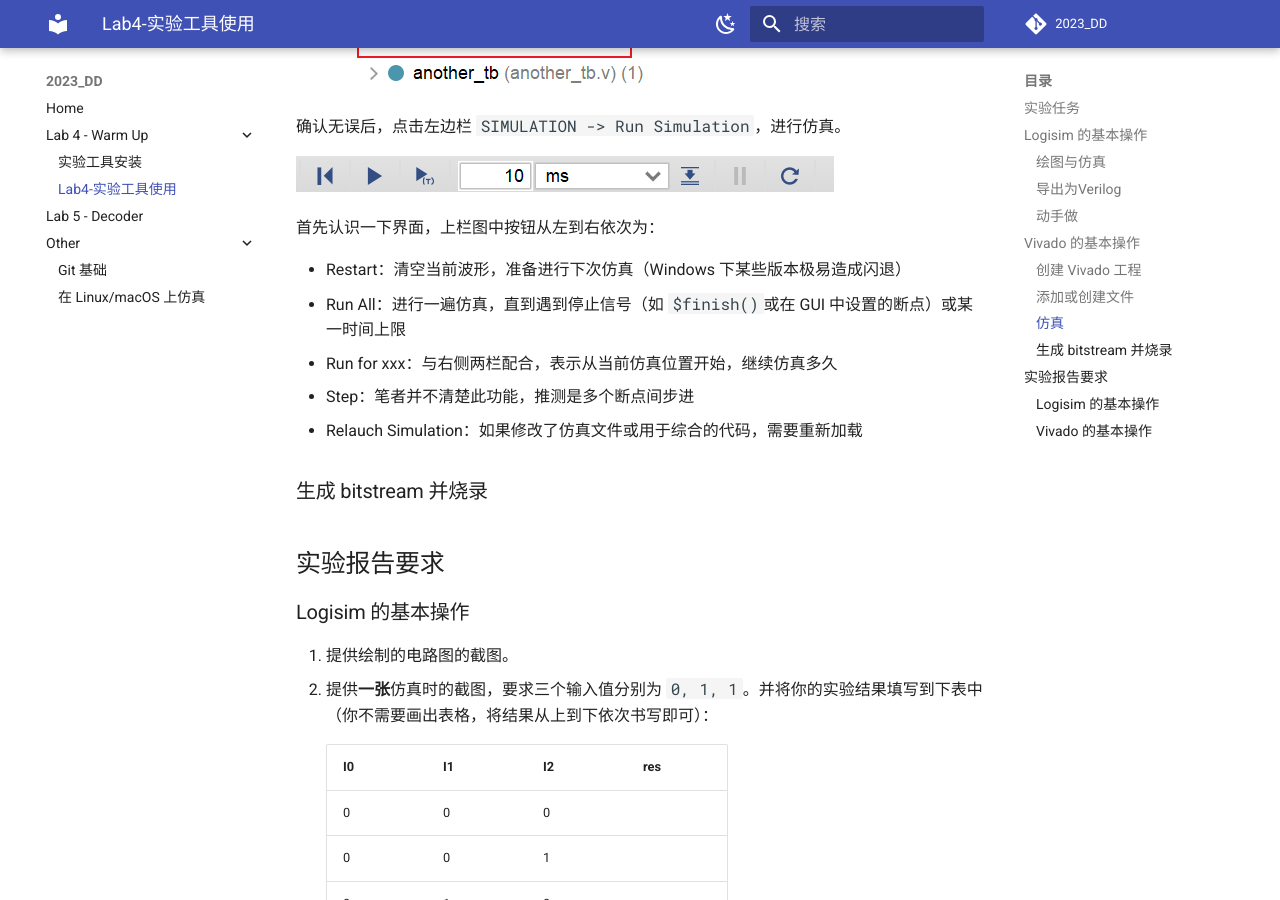
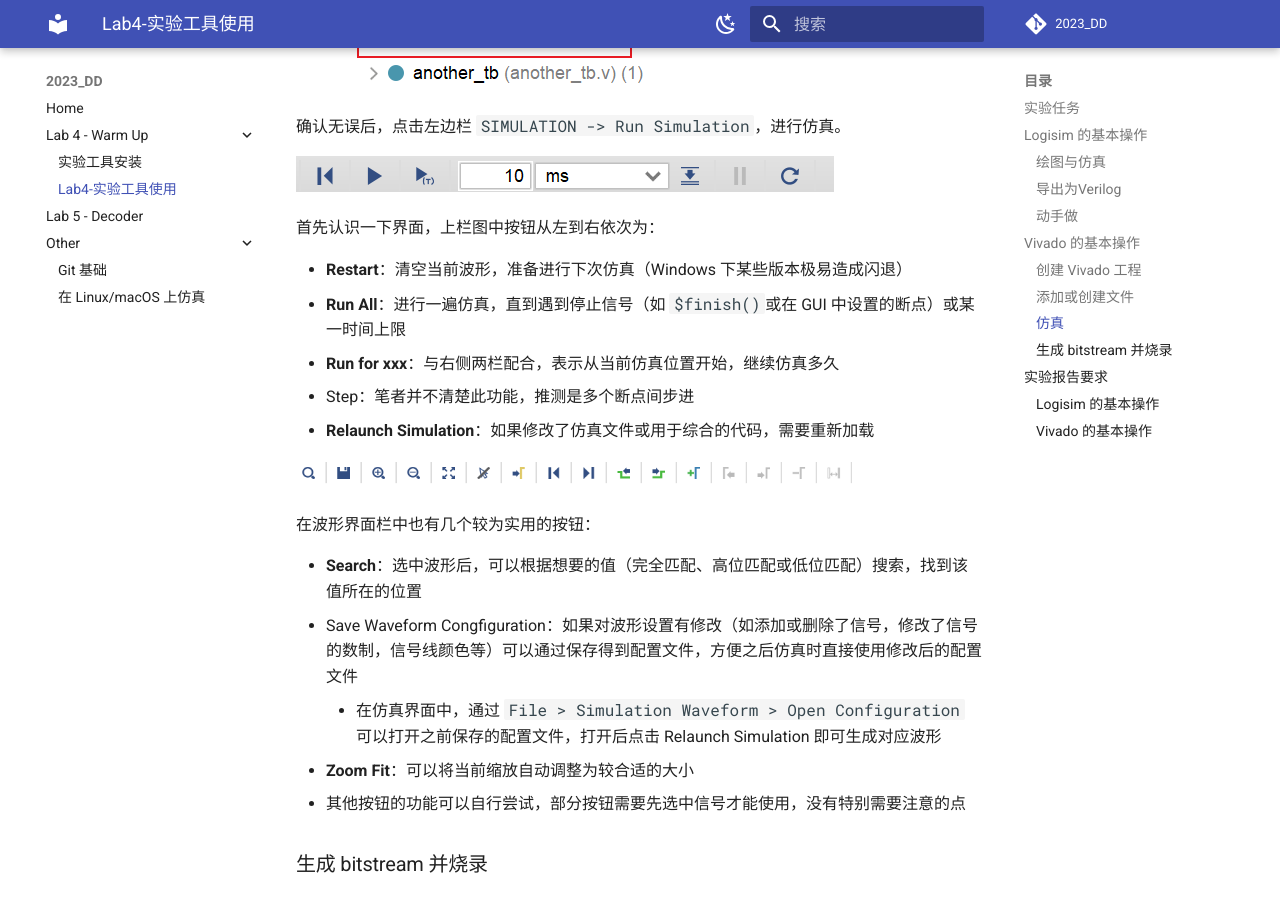
Before and after one commit to Guahao31/2023_DD, an MkDocs documentation site: the page built from docs/warmup/lab4.md, in a window 1280 px wide and 900 px high, scrolled down 5983 px. Built offline with MkDocs 1.6.1 and Material for MkDocs 9.7.7, drawn with Linux system fonts in a browser that asks for light colours; comment, search, counter and statistics services are not loaded; some of the changed text lies outside the part shown.

Commit message:
update & add: menu for simulation and attachment

```diff
--- a/docs/warmup/lab4.md
+++ b/docs/warmup/lab4.md
@@ -1,4 +1,6 @@
 # 实验四 实验工具的使用
+
+<!-- TODO: 需要修改风格，路径/操作顺序用代码块``包裹，按钮用*** ***包裹为斜体加粗 -->
 
 !!! warning "请在上课前完成"
     参考[实验工具安装](./tools_installation.md)完成 Logisim Evolution 以及 Vivado 的安装。
@@ -101,9 +103,9 @@ Vivado 无法读取 Logisim 的工程文件或原理图文件，需要通过将
 
 <img src="../pic/lab4/top_module.png" style="zoom:80%">
 
-**添加用于仿真的文件**，本节实验中，我们提供了用到的[仿真文件](TODO/lab4_example_tb.v)。选择 `Add or Create Simulation Sources` 将仿真文件添加进入工程。
+**添加用于仿真的文件**，本节实验中，我们提供了用到的[仿真文件](../attachment/lab4_tb.v)。选择 `Add or Create Simulation Sources` 将仿真文件添加进入工程。
 
-**添加约束文件**，本节实验中我们同样提供了需要的[约束文件](TODO/lab4_example_constraints.xdc)，选择 `Add or Create Constraints` 将约束文件添加进入工程。
+**添加约束文件**，本节实验中我们同样提供了需要的[约束文件](../attachment/constraints_lab4.xdc)，选择 `Add or Create Constraints` 将约束文件添加进入工程。
 
 ### 仿真
 
@@ -117,11 +119,21 @@ Vivado 无法读取 Logisim 的工程文件或原理图文件，需要通过将
 
 首先认识一下界面，上栏图中按钮从左到右依次为：
 
-* Restart：清空当前波形，准备进行下次仿真（Windows 下某些版本极易造成闪退）
-* Run All：进行一遍仿真，直到遇到停止信号（如 `$finish()`或在 GUI 中设置的断点）或某一时间上限
-* Run for xxx：与右侧两栏配合，表示从当前仿真位置开始，继续仿真多久
+* **Restart**：清空当前波形，准备进行下次仿真（Windows 下某些版本极易造成闪退）
+* **Run All**：进行一遍仿真，直到遇到停止信号（如 `$finish()`或在 GUI 中设置的断点）或某一时间上限
+* **Run for xxx**：与右侧两栏配合，表示从当前仿真位置开始，继续仿真多久
 * Step：笔者并不清楚此功能，推测是多个断点间步进
-* Relauch Simulation：如果修改了仿真文件或用于综合的代码，需要重新加载
+* **Relaunch Simulation**：如果修改了仿真文件或用于综合的代码，需要重新加载
+
+<img src="../pic/lab4/simulation_mid.png" alt="波形界面上栏" style="zoom:70%">
+
+在波形界面栏中也有几个较为实用的按钮：
+
+* **Search**：选中波形后，可以根据想要的值（完全匹配、高位匹配或低位匹配）搜索，找到该值所在的位置
+* Save Waveform Congfiguration：如果对波形设置有修改（如添加或删除了信号，修改了信号的数制，信号线颜色等）可以通过保存得到配置文件，方便之后仿真时直接使用修改后的配置文件
+    * 在仿真界面中，通过 `File > Simulation Waveform > Open Configuration` 可以打开之前保存的配置文件，打开后点击 Relaunch Simulation 即可生成对应波形
+* **Zoom Fit**：可以将当前缩放自动调整为较合适的大小
+* 其他按钮的功能可以自行尝试，部分按钮需要先选中信号才能使用，没有特别需要注意的点
 
 ### 生成 bitstream 并烧录
 
@@ -149,8 +161,8 @@ Vivado 无法读取 Logisim 的工程文件或原理图文件，需要通过将
 
 ### Vivado 的基本操作
 
-1. 完成*添加或创建文件*步骤后，截图源代码结构部分，类似下图，点按图中圈出部分可以展开所有目录。要求必须展示出 `Design Sources, Constraints, Simulation Sources` 的内容。
+1. 完成**添加或创建文件**步骤后，截图源代码结构部分，类似下图，点按图中圈出部分可以展开所有目录。要求必须展示出 **Design Sources, Constraints, Simulation Sources** 的内容。
 
     <img src="../pic/lab4/sources_hierarchy.png" style="zoom:50%">
 
-2.
+2. 完成**仿真**步骤后，截图仿真界面，要求波形缩放合适，能够在一张图中看到所测试的所有输入及对应的输出。与 **Logisim 的基本操作**中得到的真值表对照，查看结果是否一致。
```
Also changed, not shown: docs/warmup/pic/lab4/simulation_mid.png (added), 2 other files.
